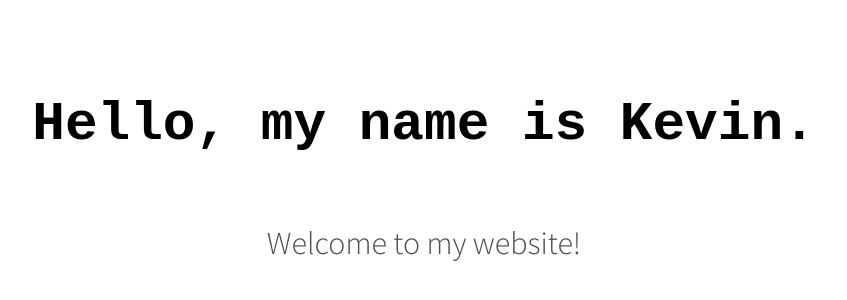
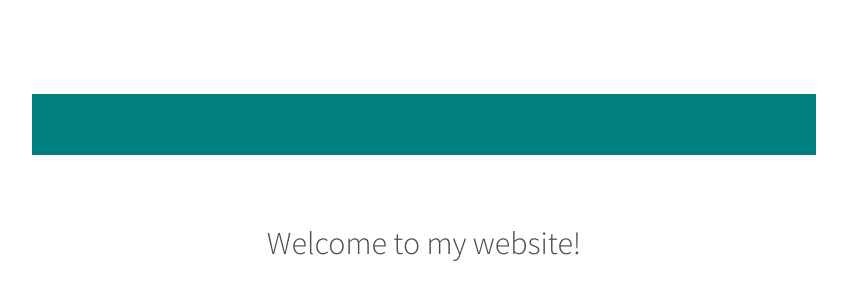
Before and after one commit to Annie-Huang/css-custom-typewriter-animation, a website: page index.html in a window 1280 px wide. Shown: the part 224-524 px from the top of the page, without its empty margins (216-1063 px from the left). Drawn offline with Linux system fonts and the light colour scheme.

Commit message:
Create the sudo element before and after for h1.

```diff
--- a/style.css
+++ b/style.css
@@ -11,6 +11,21 @@ h1 {
   font-size: clamp(1rem, 3vw + 1rem, 4rem);
   position: relative;
   font-family: "Source Code Pro", monospace;
+  position: relative;
+}
+
+h1::before,
+h1::after {
+  content: '';
+  position: absolute;
+  top: 0;
+  right: 0;
+  bottom: 0;
+  left: 0;
+}
+
+h1::before {
+  background: teal;
 }
 
 .subtitle {
```
